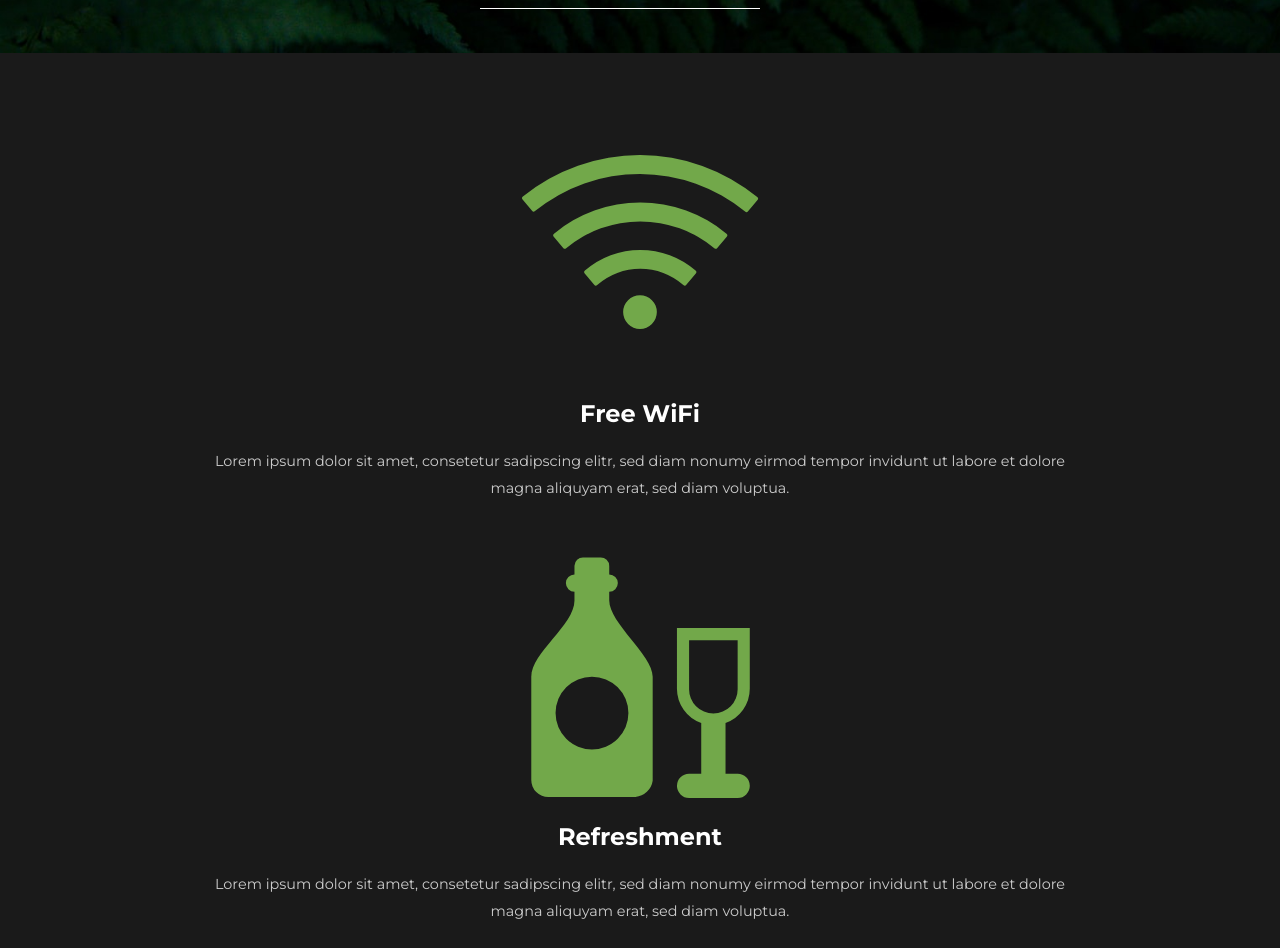
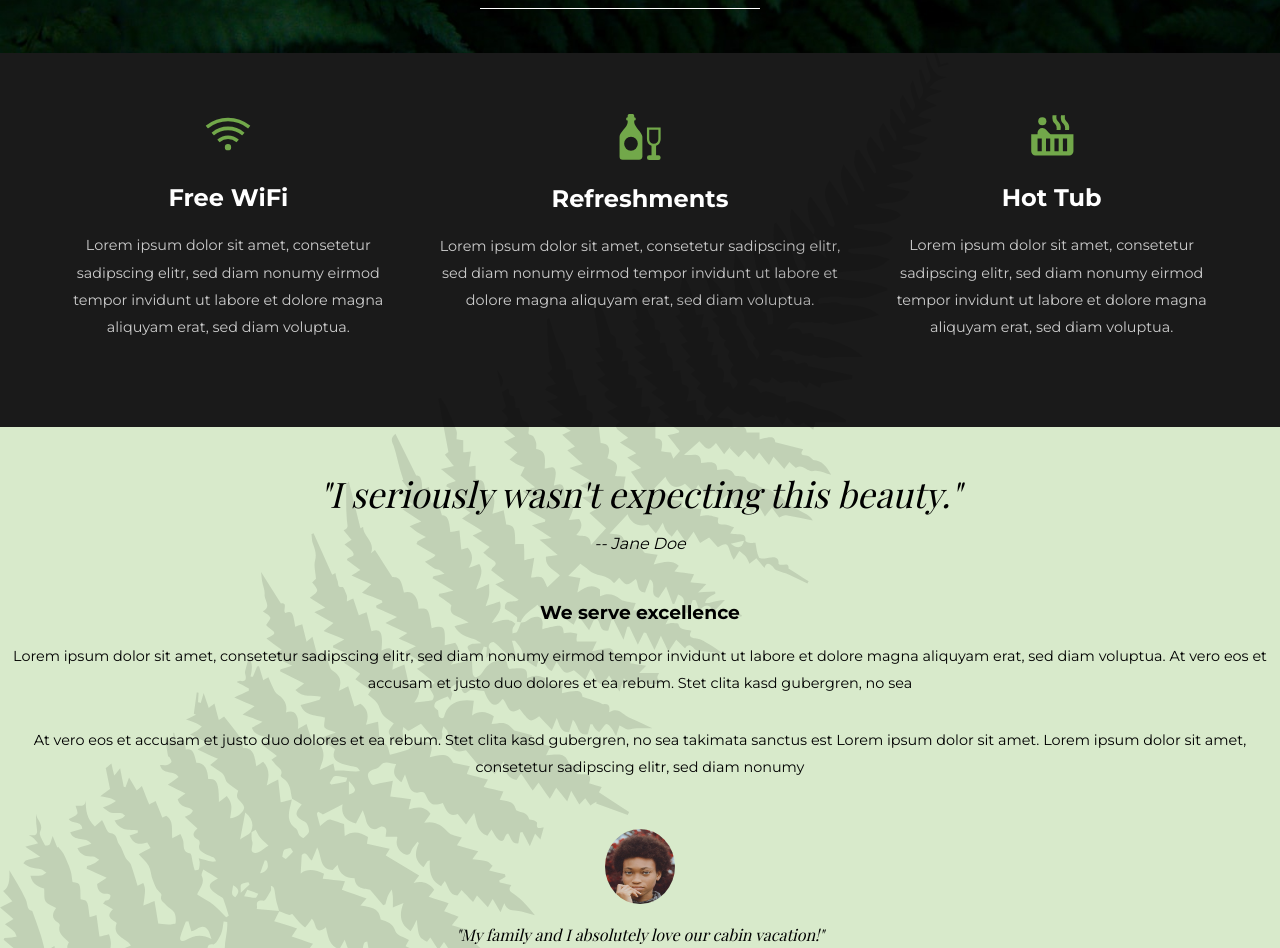
Before and after one commit to pauladarias/vacation_site, a plain HTML site: page index.html in a window 1280 px wide. Shown: the part 1291-2239 px from the top of the page. Drawn offline with nearby package versions, Linux system fonts and the light colour scheme.

Commit message:
Add media query for 650px

```diff
--- a/index.css
+++ b/index.css
@@ -172,8 +172,8 @@ ul.features li p,
   color: white;
 }
 
-.features img {
-  width: 30%;
+ul.features li img {
+  width: 50px;
 }
 
 ul.features {
@@ -291,8 +291,13 @@ p.test-auth {
   }
 }
 
-@media (min-width: 850px) {
-  .logo {
-    color:green;
-  }
+@media (min-width: 650px) {
+
+  ul.features {
+    width: 90%;
+    display: grid;
+    grid-template-columns: repeat(3,auto);
+    grid-gap: 3em;
 }
+
+}
--- a/index.html
+++ b/index.html
@@ -114,7 +114,7 @@
           <li>
             <img src="images/icon-stocked.svg" />
 
-            <h2>Refreshment</h2>
+            <h2>Refreshments</h2>
             <p>
               Lorem ipsum dolor sit amet, consetetur sadipscing elitr, sed diam
               nonumy eirmod tempor invidunt ut labore et dolore magna aliquyam
```
